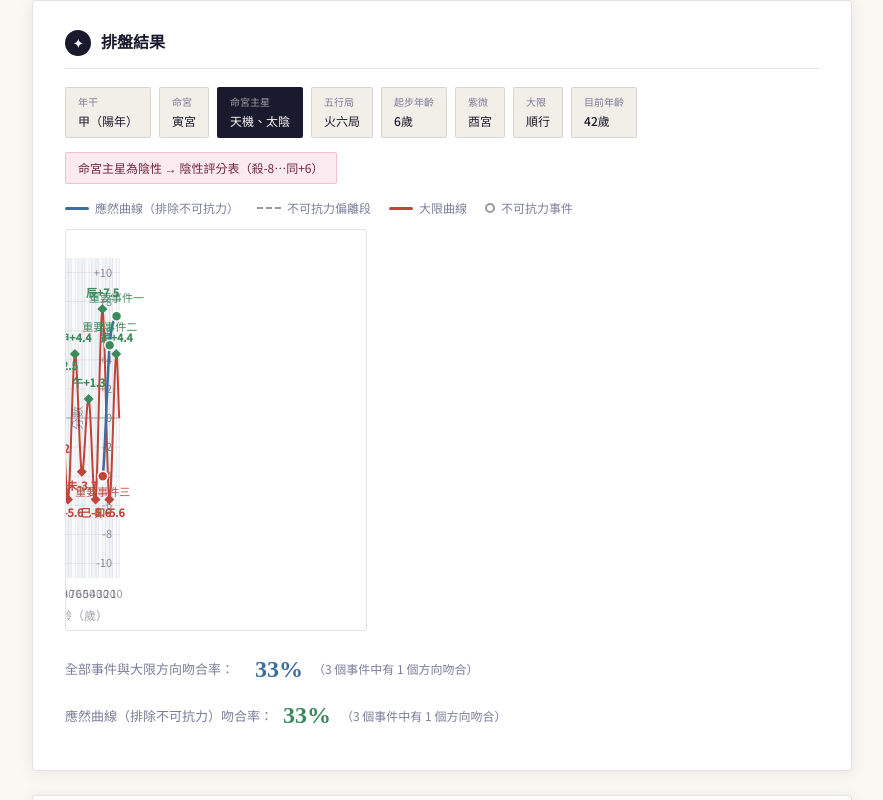
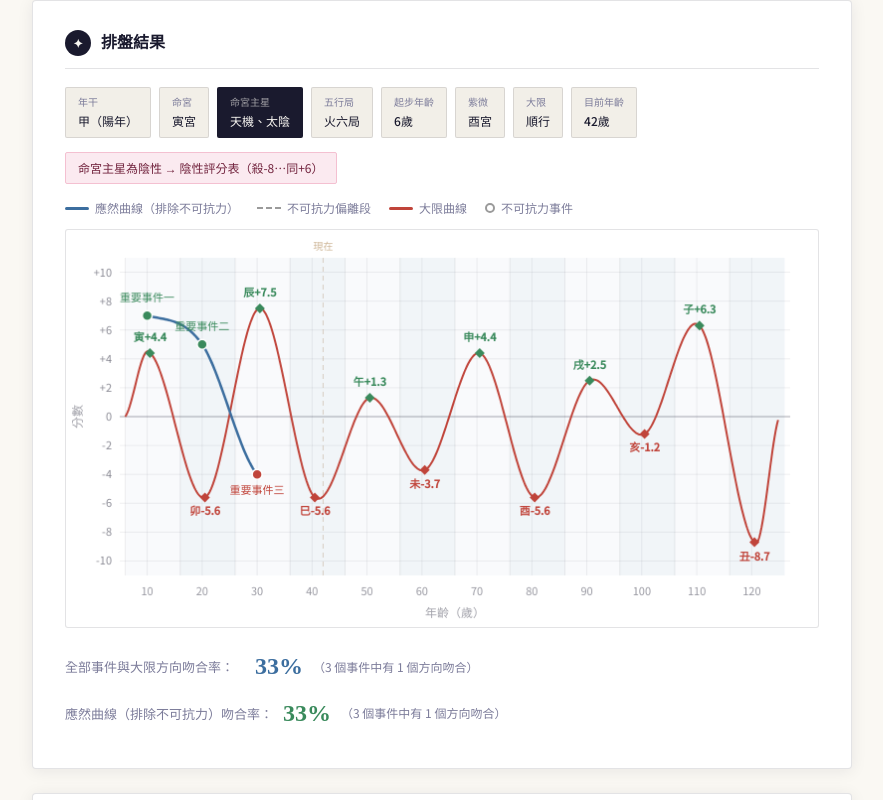
Before and after one commit to wei730730-pixel/ziwei-life-curve, a plain HTML site: page index.html in a window 1280 px wide. Both pictures are taken after a click on the button "產 生 曲 線 圖". Shown: the part 1055-1855 px from the top of the page, without its empty margins (198-1081 px from the left). Drawn offline with Linux system fonts and the light colour scheme.

Commit message:
Add files via upload

```diff
--- a/index.html
+++ b/index.html
@@ -248,6 +248,8 @@ input[type=checkbox]{
 /* ── Canvas ── */
 #cvs{
   display:block;
+  width:100% !important;
+  max-width:100%;
   border:1px solid var(--border);
   border-radius:3px;
   background:#fff;
@@ -542,7 +544,7 @@ function calc(){
   return {gan:gan,mz:mz,ju:ju,jn:jn,zw:zw,yng:yng,fwd:fwd,daxi:daxi,curAge:curAge,gender:gender,myInfo:myInfo,isYin:isYin};
 }
 
-document.getElementById('drawBtn').onclick=function(){
+function doDraw(){
   var d=calc(),daxi=d.daxi;
   // 資訊卡
   var cards=document.getElementById('rcards');cards.innerHTML='';
@@ -561,8 +563,10 @@ document.getElementById('drawBtn').onclick=function(){
 
   var minA=Math.max(0,daxi[0].sa-1),maxA=daxi[daxi.length-1].ea+2;
   var cvs=document.getElementById('cvs');
-  var W=cvs.parentElement.clientWidth-2||798;
-  cvs.width=W;cvs.height=400;
+  var cardEl=document.querySelector('.card');
+  var W=Math.max(320, (cardEl?cardEl.getBoundingClientRect().width:0)-64||0) || Math.min(window.innerWidth-48, 820);
+  cvs.style.width='100%';
+  cvs.width=Math.floor(W);cvs.height=400;
   var ctx=cvs.getContext('2d');
   var PAD={t:28,r:28,b:52,l:54};
   var cw=W-PAD.l-PAD.r,ch=400-PAD.t-PAD.b;
@@ -708,6 +712,10 @@ document.getElementById('drawBtn').onclick=function(){
 
   document.getElementById('out').style.display='block';
   document.getElementById('out').scrollIntoView({behavior:'smooth',block:'start'});
+}
+
+document.getElementById('drawBtn').onclick=function(){
+  setTimeout(doDraw, 50);
 };
 
 document.getElementById('aiBtn').onclick=function(){
```
